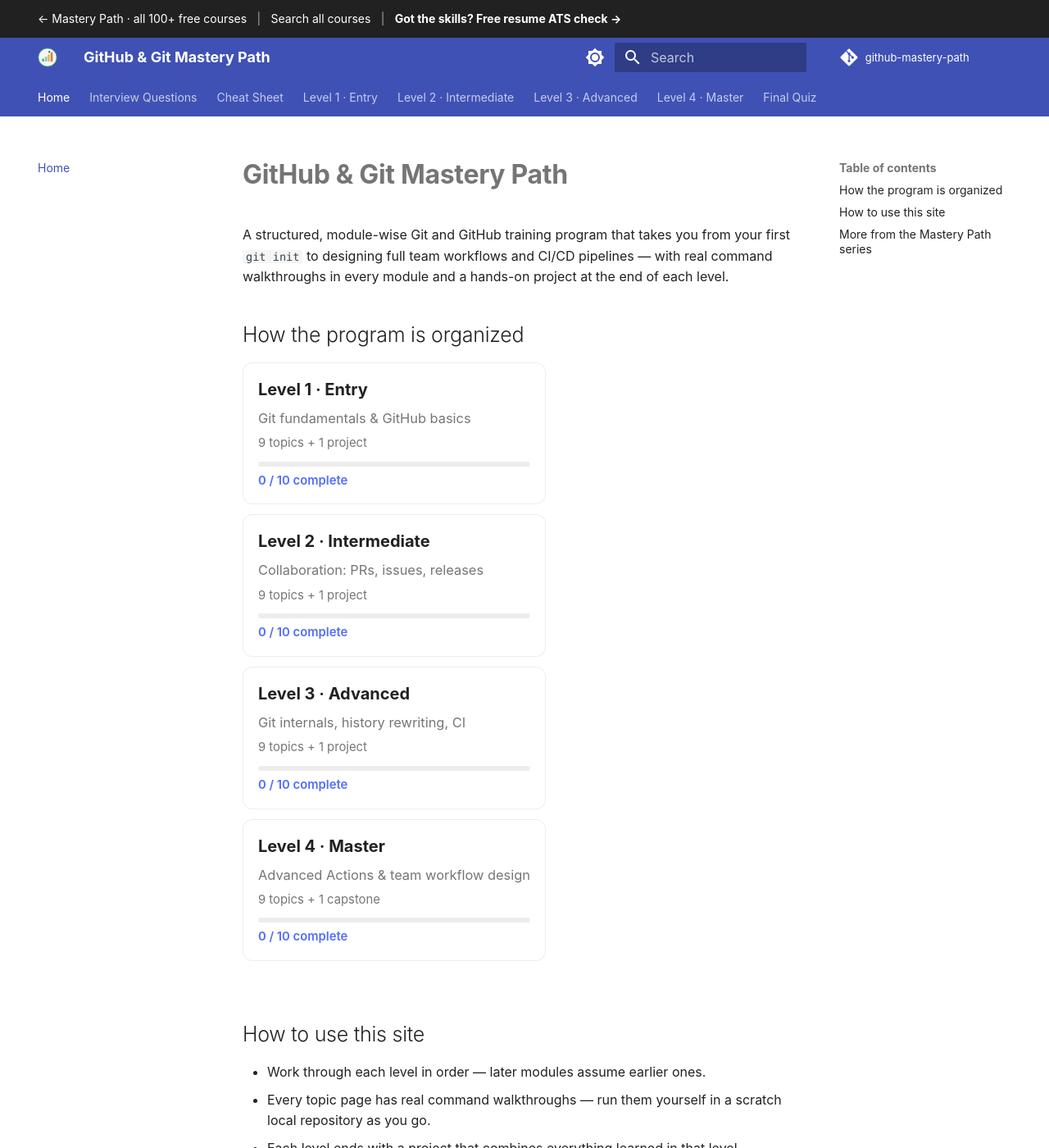
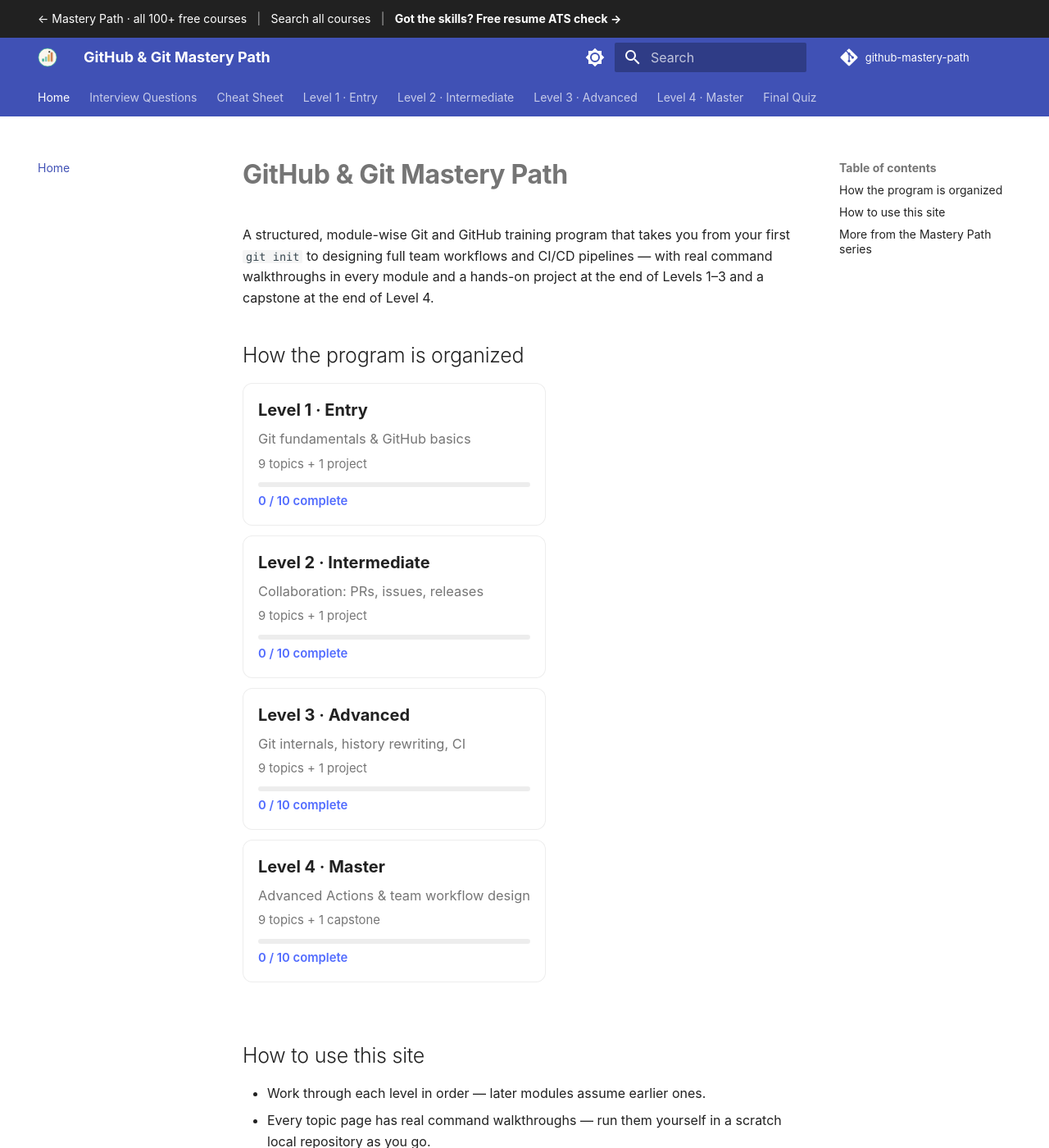
Before and after one commit to SIGILIPELLI/github-mastery-path, an MkDocs documentation site: the page built from docs/index.md, in a window 1280 px wide and 1400 px high. Shown: the whole window at 82% size. Built offline with MkDocs 1.6.1 and Material for MkDocs 9.7.7, drawn with Linux system fonts in a browser that asks for light colours; comment, search, counter and statistics services are not loaded; some of the changed text lies outside the part shown.

Commit message:
Course home: state that Levels 1-3 end with a project and Level 4 with the capstone
Co-Authored-By: Claude Sonnet 5.5 <noreply@anthropic.com>

```diff
--- a/docs/index.md
+++ b/docs/index.md
@@ -7,8 +7,7 @@ description: "Free Git version control and GitHub course from beginner to advanc
 
 A structured, module-wise Git and GitHub training program that takes you from
 your first `git init` to designing full team workflows and CI/CD pipelines —
-with real command walkthroughs in every module and a hands-on project at the
-end of each level.
+with real command walkthroughs in every module and a hands-on project at the end of Levels 1–3 and a capstone at the end of Level 4.
 
 ## How the program is organized
 
@@ -24,7 +23,7 @@ end of each level.
 - Work through each level in order — later modules assume earlier ones.
 - Every topic page has real command walkthroughs — run them yourself in a
   scratch local repository as you go.
-- Each level ends with a project that combines everything learned in that level.
+- Levels 1–3 each end with a project that combines everything learned in that level, and Level 4 ends with the course capstone.
 - Use the search bar (top of the page) to jump straight to a topic.
 
 Start here → [Level 1 · Entry](level-1/index.md)
```
